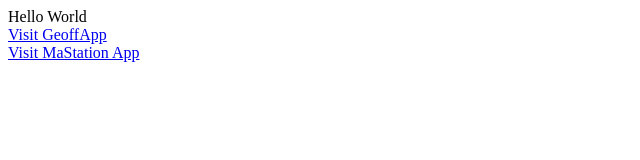
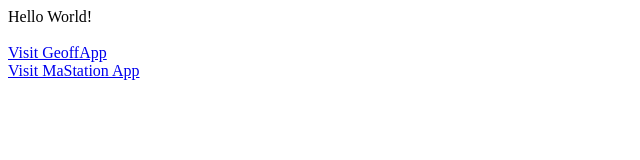
Before and after one commit to gcvx/gcvx.github.io, a plain HTML site: page index.html in a window 1280 px wide. Shown: the whole page, without its empty margins (0-640 px from the left). Drawn offline with Linux system fonts and the light colour scheme.

Commit message:
Update index.html

```diff
--- a/index.html
+++ b/index.html
@@ -1,8 +1,10 @@
 <html>
   <body>
-    Hello World<br>
+    Hello World!<br>
+    <br>
     <a href="https://gcvx.github.io/GeoffApp/">Visit GeoffApp</a>
     <br>
     <a href="https://gcvx.github.io/MaStation/">Visit MaStation App</a>
+    <br>
   </body>
 </html>
```
